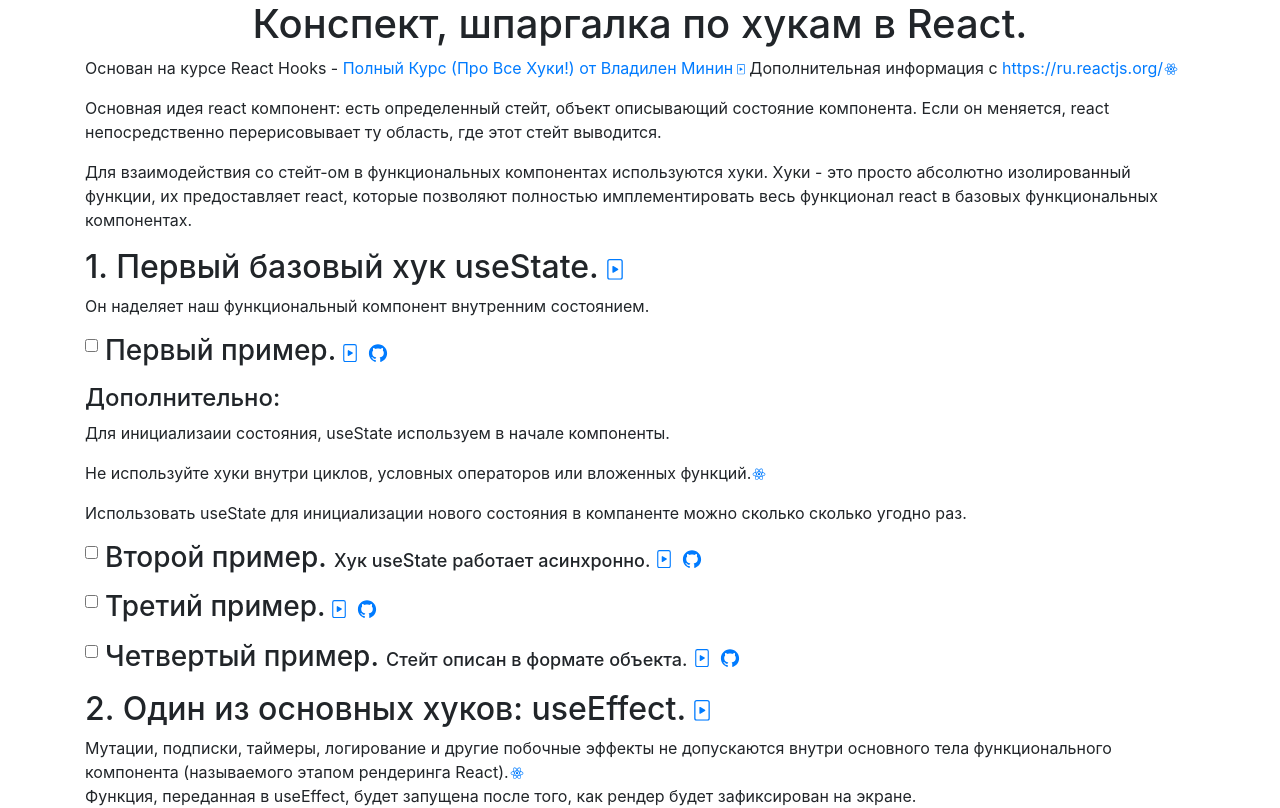
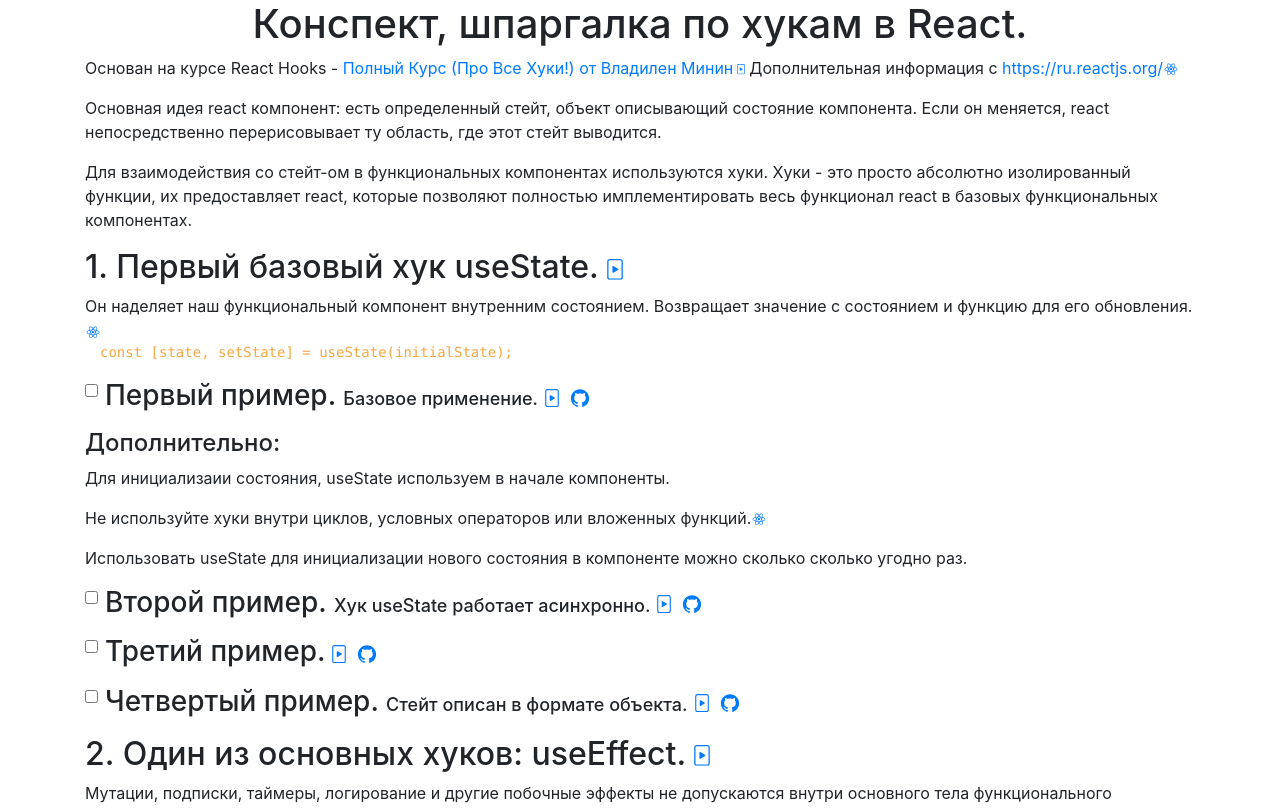
Before and after one commit to AVL68/react_hooks_compendium, a React (Create React App) app: page / in a window 1280 px wide. Shown: the top 808 px of the page. Built offline with nearby package versions, Linux system fonts and the light colour scheme.

Commit message:
Рефакторинг нескольких уроков.

```diff
--- a/src/Lesson01/L01_listOfContent.js
+++ b/src/Lesson01/L01_listOfContent.js
@@ -1,6 +1,6 @@
 import React, { useState } from "react";
 import ReactjsOrg from "../common/ReactjsOrg";
-import СodeHowText from "../common/СodeHowText";
+import CodeHowText from "../common/СodeHowText";
 import { HeaderForExampl } from "../common/HeaderForExampl";
 import L01_01_CounterBase from "./L01_01_CounterBase";
 import L01_02_CounterAsynchronousExample from "./L01_02_CounterAsynchronousExample";
@@ -18,7 +18,8 @@ export const L01_listOfContent = () => {
       <HeaderForExampl
         seeExampl={seeExampl01}
         setSeeExampl={setSeeExampl01}
-        label="Первый пример."
+        label="Первый пример. "
+        labelAdd="Базовое применение."
         WVLFSecond={294}
         GHFile="https://github.com/AVL68/react_hooks_compendium/blob/master/src/Lesson01/L01_01_CounterBase.js"
       />
@@ -26,11 +27,11 @@ export const L01_listOfContent = () => {
         <>
           <p>
             Значение счетчика добавляем в состояние компоненты.
-            <СodeHowText codeText={[`const [counter, setCounter] = useState(0);`]} />
+            <CodeHowText codeText={[`const [counter, setCounter] = useState(0);`]} />
           </p>
           <p>
             Кнопками меняем значение счетчика на 1.
-            <СodeHowText codeText={[`function increment() { setCounter(counter + 1);`, `<button onClick={increment} className="btn btn-success"> Добавить </button>`]} />
+            <CodeHowText codeText={[`function increment() { setCounter(counter + 1);`, `<button onClick={increment} className="btn btn-success"> Добавить </button>`]} />
           </p>
           <L01_01_CounterBase />
         </>
@@ -42,7 +43,7 @@ export const L01_listOfContent = () => {
         Не используйте хуки внутри циклов, условных операторов или вложенных функций.
         <ReactjsOrg href="https://ru.reactjs.org/docs/hooks-rules.html#only-call-hooks-at-the-top-level" />
       </p>
-      <p>Использовать useState для инициализации нового состояния в компаненте можно сколько сколько угодно раз.</p>
+      <p>Использовать useState для инициализации нового состояния в компоненте можно сколько сколько угодно раз.</p>
 
       <HeaderForExampl
         seeExampl={seeExampl02}
@@ -58,12 +59,12 @@ export const L01_listOfContent = () => {
           <L01_02_CounterAsynchronousExample />
           <p>
             По красной кнопке счетчик не увеличивается на 2, так как используется текущее состояние.
-            <СodeHowText codeText={[`function incrementAsynchonous() {`, `setCounter(counter + 1);`, `setCounter(counter + 1);`]} />
+            <CodeHowText codeText={[`function incrementAsynchonous() {`, `setCounter(counter + 1);`, `setCounter(counter + 1);`]} />
           </p>
           <p>
             По синей кнопке счетчик увеличивается на 2, так как используется предыдущее состояние.
             <ReactjsOrg href="https://ru.reactjs.org/docs/hooks-reference.html#functional-updates" />
-            <СodeHowText codeText={[`function increment() {`, `setCounter((previous) => previous + 1);`, `setCounter((previous) => previous + 1);`]} />
+            <CodeHowText codeText={[`function increment() {`, `setCounter((previous) => previous + 1);`, `setCounter((previous) => previous + 1);`]} />
           </p>
         </>
       ) : null}
@@ -84,9 +85,9 @@ export const L01_listOfContent = () => {
             Обратите внимание, что рендеринг первого и второго счетчика отличаются.
             <br />
             Функция расчета первоначального состояния первого счетчика выполняется при каждом изменении состояния.
-            <СodeHowText codeText={['const [counter1, setCounter1] = useState(computeInitialCounter("1"));']} />
+            <CodeHowText codeText={['const [counter1, setCounter1] = useState(computeInitialCounter("1"));']} />
             Функция расчета первоначального состояния второго счетчика выполняется один раз.
-            <СodeHowText codeText={['const [counter2, setCounter2] = useState(() => computeInitialCounter("2"));']} />
+            <CodeHowText codeText={['const [counter2, setCounter2] = useState(() => computeInitialCounter("2"));']} />
             Начальное состояние можно вычислять посредством функции, которая будет выполняться только при начальном рендеринге.
             <ReactjsOrg href="https://ru.reactjs.org/docs/hooks-reference.html#lazy-initial-state" />
           </p>
@@ -105,18 +106,18 @@ export const L01_listOfContent = () => {
       {seeExampl04 ? (
         <>
           <p>
-            <СodeHowText codeText={[`const [state, Setstate] = useState({`, `title: "Счетчик",`, `date: Date.now(), });`]} />
+            <CodeHowText codeText={[`const [state, Setstate] = useState({`, `title: "Счетчик",`, `date: Date.now(), });`]} />
           </p>
 
           <L01_04_StateObject />
           <p>Хук useState не объединяет объекты обновления автоматически.</p>
           <p>
             По красной кнопке объект полностью заменился на новый.
-            <СodeHowText codeText={[`setstate({ title: "Новый заголовок по красной кнопке" })`]} />
+            <CodeHowText codeText={[`setstate({ title: "Новый заголовок по красной кнопке" })`]} />
           </p>
           <p>
             По синей кнопке изменился только title.
-            <СodeHowText codeText={[`setstate((prev) => { return { ...prev, title: "Новый заголовок по синей кнопке" } });`]} />
+            <CodeHowText codeText={[`setstate((prev) => { return { ...prev, title: "Новый заголовок по синей кнопке" } });`]} />
           </p>
         </>
       ) : null}
--- a/src/Lesson01/Lesson01.js
+++ b/src/Lesson01/Lesson01.js
@@ -1,6 +1,8 @@
 import React from "react";
 import WatchVideoLessonFromSecond from "../common/WatchVideoLessonFromSecond";
 import { L01_listOfContent } from "./L01_listOfContent";
+import CodeHowText from "../common/СodeHowText";
+import ReactjsOrg from "../common/ReactjsOrg";
 
 export default function Lesson01() {
   return (
@@ -9,7 +11,11 @@ export default function Lesson01() {
         1. Первый базовый хук useState.
         <WatchVideoLessonFromSecond second={278} />
       </h2>
-      <p>Он наделяет наш функциональный компонент внутренним состоянием.</p>
+      <p>Он наделяет наш функциональный компонент внутренним состоянием.
+        Возвращает значение с состоянием и функцию для его обновления.
+        <ReactjsOrg href="https://ru.reactjs.org/docs/hooks-reference.html#usestate" />
+        <CodeHowText codeText={[`const [state, setState] = useState(initialState);`]} />
+      </p>
       <L01_listOfContent />
     </>
   );
```
